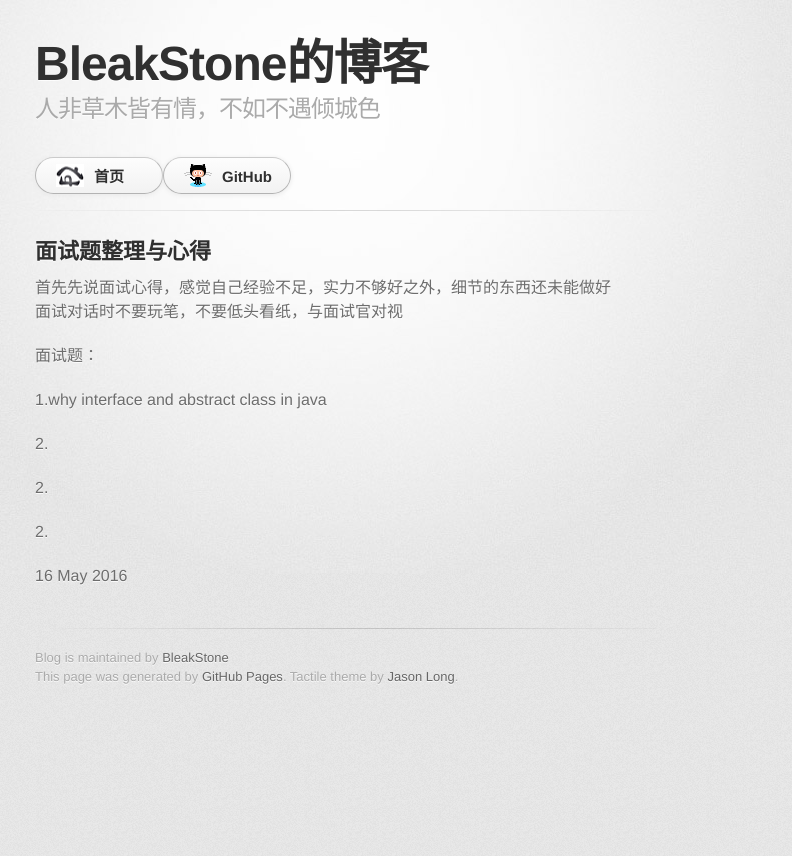
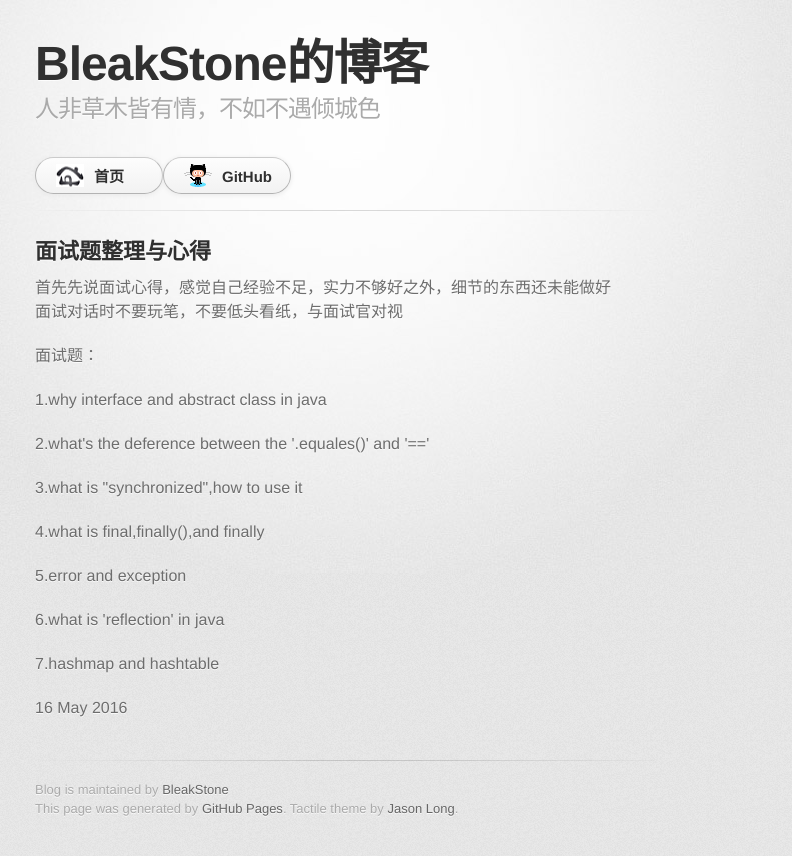
Before and after one commit to BleakStone/blog, a Jekyll site: the page built from _posts/2016-05-16-interview-tips.html, in a window 1280 px wide. Shown: the top 856 px of the page, without its empty margins (295-1087 px from the left). Built offline with Jekyll 4.4.1, drawn with Linux system fonts in a browser that asks for light colours; some web fonts are replaced.

Commit message:
Update 2016-05-16-interview-tips.html

```diff
--- a/_posts/2016-05-16-interview-tips.html
+++ b/_posts/2016-05-16-interview-tips.html
@@ -9,6 +9,12 @@ title: 面试题整理与心得
 </p>
 <p>面试题：</p>
 <p>1.why interface and abstract class in java</p>
-<p>2.</p>
-<p>2.</p><p>2.</p>
+<p>2.what's the deference between the  '.equales()' and '=='</p>
+<p>3.what is "synchronized",how to use it</p>
+<p>4.what is final,finally(),and finally</p>
+<p>5.error and exception</p>
+<p>6.what is 'reflection' in java</p>
+<p>7.hashmap and hashtable</p>
+<p></p>
+<p></p><p></p>
 <p>{{ page.date | date_to_string }}</p>
```
